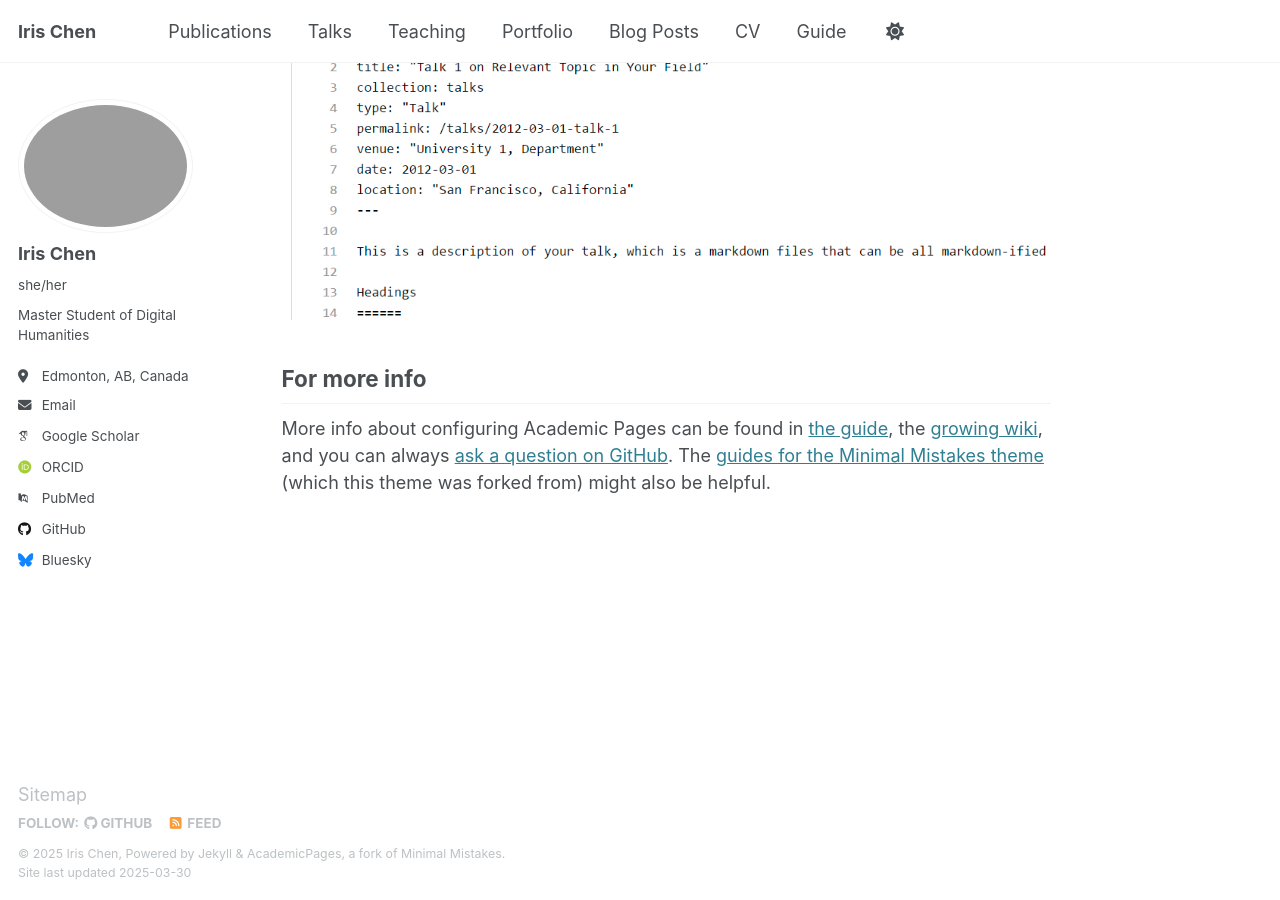
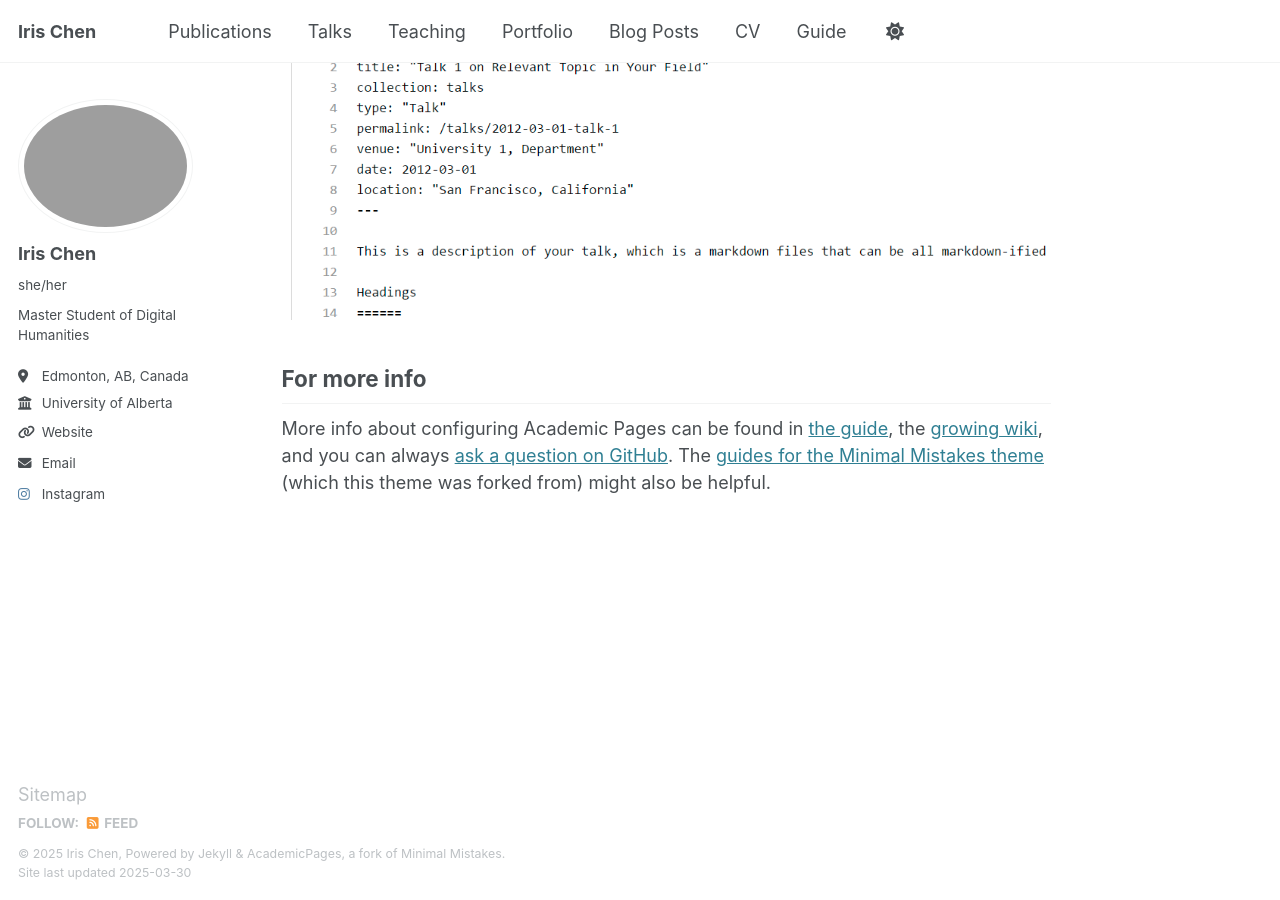
Before and after one commit to irischen09/aboutiris, a Jekyll site: the page built from _pages/about.md, in a window 1280 px wide and 900 px high, scrolled down 2635 px. Built offline with Jekyll 4.4.1, drawn with Linux system fonts in a browser that asks for light colours; some web fonts are replaced; some of the changed lines change nothing that is shown.

Commit message:
Update _config.yml

```diff
--- a/_config.yml
+++ b/_config.yml
@@ -27,17 +27,17 @@ author:
   pronouns         : "she/her"
   bio              : "Master Student of Digital Humanities"
   location         : "Edmonton, AB, Canada"
-  school           : "University of Alberta"
-  uri              : # URL
+  employer         : "University of Alberta"
+  uri              : "https://www.ualberta.ca/en/index.html"
   email            : "xi33@ualberta.ca"
 
   # Academic websites
   arxiv            : # URL - Update with the correct link to your profile
-  googlescholar    : "https://scholar.google.com/citations?user=PS_CX0AAAAAJ"
+  googlescholar    : # "https://scholar.google.com/citations?user=PS_CX0AAAAAJ"
   impactstory      : # URL
-  orcid            : "http://orcid.org/yourorcidurl"
+  orcid            : # "http://orcid.org/yourorcidurl"
   semantic         : # URL
-  pubmed           : "https://www.ncbi.nlm.nih.gov/pubmed/?term=john+snow"
+  pubmed           : # "https://www.ncbi.nlm.nih.gov/pubmed/?term=john+snow"
   researchgate     : # URL
   scopus           : # URL
 
@@ -45,19 +45,19 @@ author:
   bitbucket        : # Username - Update with your username on the site
   codepen          : # Username
   dribbble         : # Username
-  github           : "academicpages"
+  github           : # "academicpages"
   kaggle           : # Username
   stackoverflow    : # User number or user number and name (i.e., use "1" or "1/jeff-atwood")
 
   # Social media
-  bluesky          : "bsky.app" # Replace this with you Bluesky username
+  bluesky          : # "bsky.app" # Replace this with you Bluesky username
   facebook         : # Username
   flickr           : # Username
   foursquare       : # Username
   goodreads        : # Username
   google_plus      : # Username
   keybase          : # Username
-  instagram        : # Username
+  instagram        : "https://www.instagram.com/iris_cc09"
   lastfm           : # Username
   linkedin         : # Username
   mastodon         : # URL
```
